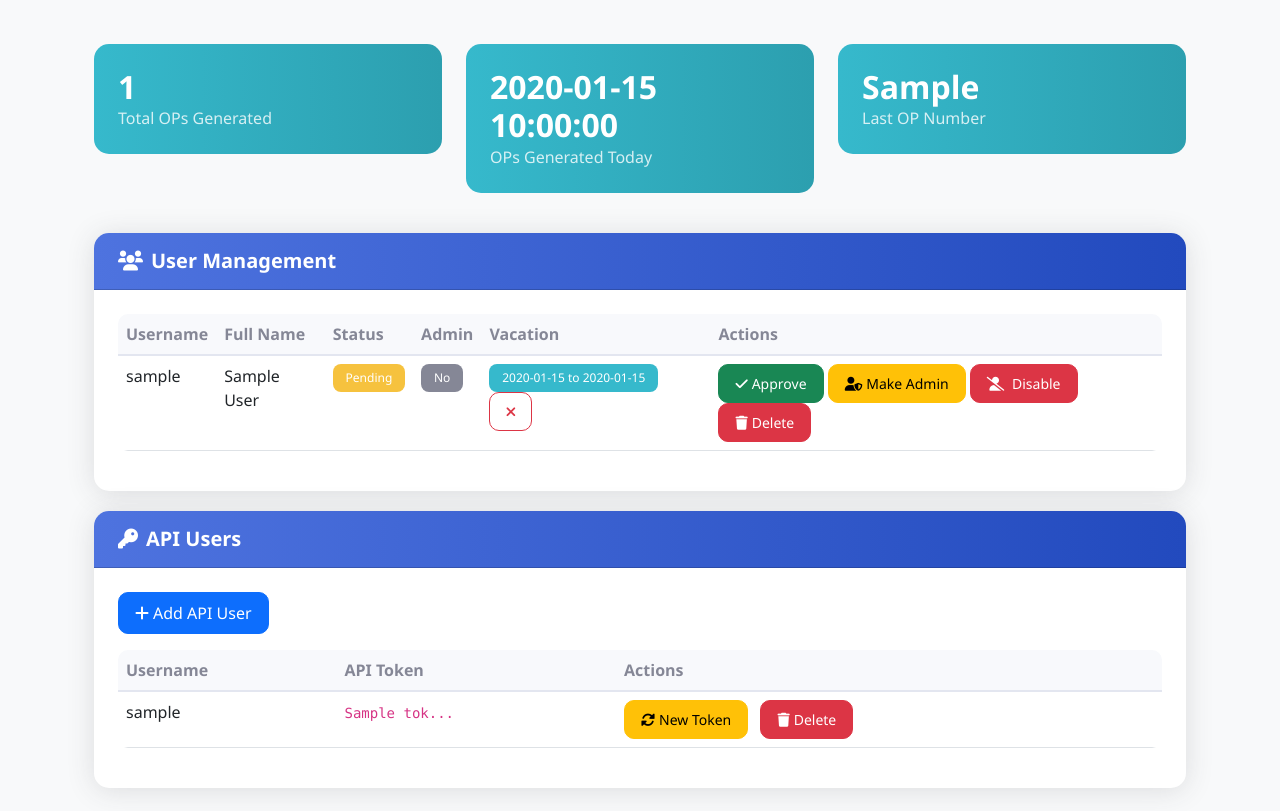
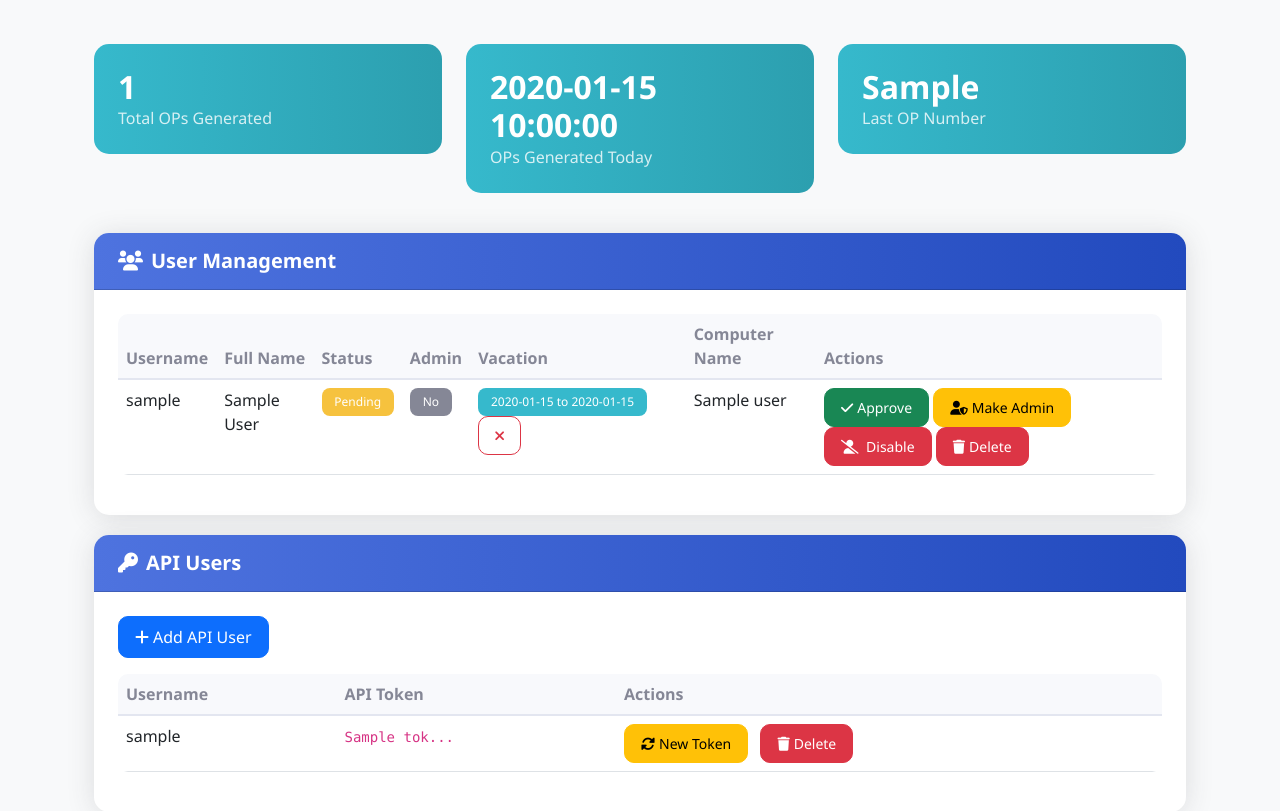
Before and after one commit to a11787/OPGenerator, a Flask app: template templates/admin.html in a window 1280 px wide. Shown: the top 811 px of the page. Run offline with Flask 3, Linux system fonts and the light colour scheme; the template is opened without the code that fills it: most values are stand-ins (such as "Sample title", 1, 10 or a date in 2020); parts of the project's set-up code (start-up, migrations or seed data) failed here and were passed over.

Commit message:
Log the computer name of the login user
Add logging of computer name during user login.

* **app.py**
  - Add `get_computer_name` function to retrieve the computer name from request headers.
  - Modify the `login` route to log the computer name along with the IP address.
  - Update the logging format to include the computer name.

* **templates/admin.html**
  - Add a new column to the user sessions table for the computer name.
  - Update the table headers to include the computer name.
  - Display the computer name in the user sessions table.

```diff
--- a/app.py
+++ b/app.py
@@ -393,6 +393,9 @@ docs.register(RecordSearchResource)
 docs.register(TokenResource)
 docs.register(UserResource)
 
+def get_computer_name():
+    return request.headers.get('X-Computer-Name', 'Unknown')
+
 @app.route('/login', methods=['GET', 'POST'])
 def login():
     if request.method == 'GET':
@@ -438,6 +441,10 @@ def login():
         session['is_admin'] = bool(user[2])
         session['username'] = username
         session['full_name'] = user[3]
+
+        ip_address = request.remote_addr
+        computer_name = get_computer_name()
+        logging.info(f"User {username} logged in from IP {ip_address} and computer {computer_name}")
 
         if request.is_json:
             return jsonify({'success': True, 'message': 'Login successful', 'is_admin': bool(user[2]), 'full_name': user[3]})
@@ -487,7 +494,7 @@ def generate():
         )
         existing_record = cursor.fetchone()
 
-        if existing_record:
+        if (existing_record):
             return jsonify({
                 'op_number': existing_record[0],
                 'message': 'Record already exists'
--- a/templates/admin.html
+++ b/templates/admin.html
@@ -174,6 +174,7 @@
                             <th>Status</th>
                             <th>Admin</th>
                             <th>Vacation</th>
+                            <th>Computer Name</th>
                             <th>Actions</th>
                         </tr>
                     </thead>
@@ -212,6 +213,7 @@
                                     </button>
                                 {% endif %}
                             </td>
+                            <td>{{ user.computer_name }}</td>
                             <td>
                                 {% if not user.is_approved %}
                                     <button class="btn btn-success btn-sm" onclick="approveUser('{{ user.username }}')">
```
